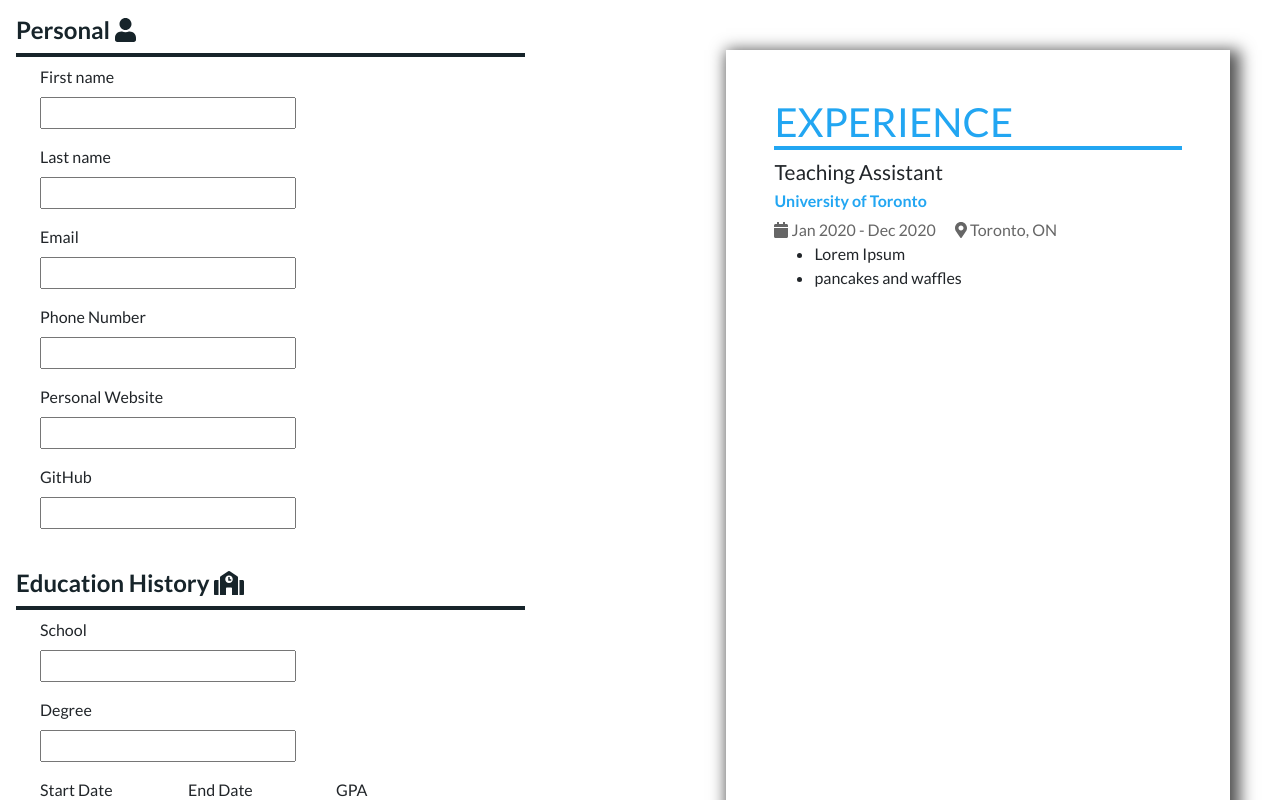
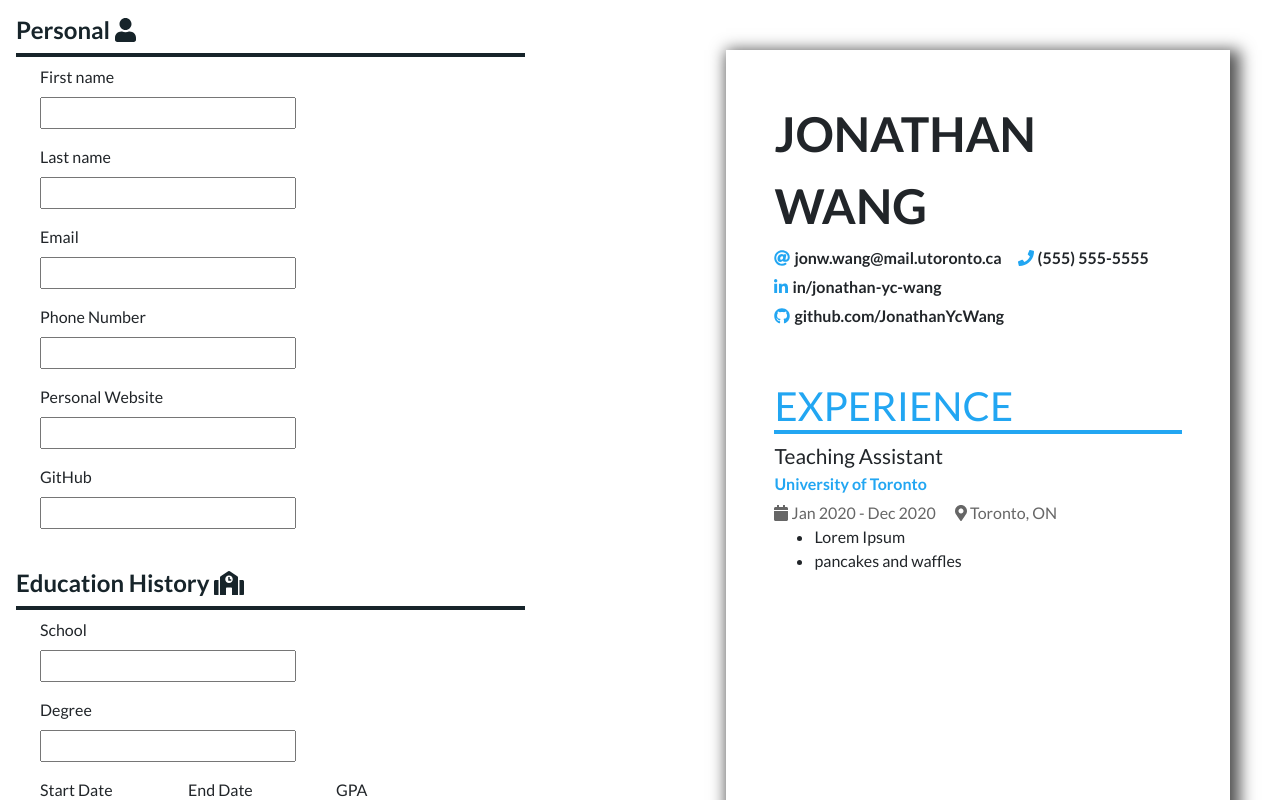
Before and after one commit to MuffinTheDragon/Resume-Builder, a React (Create React App) app in the folder frontend/: page / in a window 1280 px wide. Shown: the top 800 px of the page. Built offline with nearby package versions, Linux system fonts and the light colour scheme.

Commit message:
[CHED-41] Complete Personal Section Template

```diff
--- a/frontend/package.json
+++ b/frontend/package.json
@@ -4,6 +4,7 @@
   "private": true,
   "dependencies": {
     "@fortawesome/fontawesome-svg-core": "^1.2.34",
+    "@fortawesome/free-brands-svg-icons": "^5.15.2",
     "@fortawesome/free-solid-svg-icons": "^5.15.2",
     "@fortawesome/react-fontawesome": "^0.1.14",
     "@testing-library/jest-dom": "^5.11.4",
@@ -14,6 +15,7 @@
     "react": "^17.0.1",
     "react-bootstrap": "^1.4.3",
     "react-dom": "^17.0.1",
+    "react-number-format": "^4.4.4",
     "react-scripts": "4.0.1",
     "react-select": "^4.1.0",
     "web-vitals": "^0.2.4"
--- a/frontend/src/App.js
+++ b/frontend/src/App.js
@@ -6,6 +6,7 @@ import Additional from "./components/Additional/Additional";
 import 'bootstrap/dist/css/bootstrap.min.css';
 import EducationHistory from "./components/EducationHistory/EducationHistory"
 import JobExperienceResume from "./components/ResumeTemplates/JobExperienceResume/JobExperienceResume"
+import JobExpPersonal from "./components/JobExperienceResume/JobExpPersonal";
 
 function App() {
     return (
@@ -17,6 +18,7 @@ function App() {
                 <Additional />
             </div>
             <div id="resumeRender">
+                <JobExpPersonal />
                 <JobExperienceResume />
             </div>
         </div>
--- /dev/null
+++ b/frontend/src/components/JobExperienceResume/JobExpPersonal.js
@@ -0,0 +1,12 @@
+import React from "react";
+import PersonalTemplate from "./PersonalTemplate";
+
+function JobExpPersonal() {
+    return (
+        <div>
+            <PersonalTemplate name="Jonathan Wang" email="jonw.wang@mail.utoronto.ca" telephone="5555555555" linkedin="in/jonathan-yc-wang" github="github.com/JonathanYcWang"/>
+        </div>
+    );
+}
+
+export default JobExpPersonal;
--- /dev/null
+++ b/frontend/src/components/JobExperienceResume/JobExpStyles.module.css
@@ -0,0 +1,23 @@
+@import url('https://fonts.googleapis.com/css2?family=Lato:wght@400;700&display=swap');
+body {
+    font-family: 'Lato', sans-serif;
+}
+.personal-template {
+    margin: 3rem 3rem 0 3rem;
+}
+.name {
+    font-weight: 700;
+    font-size: 3rem;
+    text-transform: uppercase;
+    margin: 0.25rem 0;
+}
+.info-icon {
+    color: #22a6f2;
+    margin-right: 0.25rem;
+}
+.personal-info h4 {
+    display: inline-block;
+    font-size: 1rem;
+    font-weight: 700;
+    margin: 0 1rem 0.5rem 0;
+}
--- /dev/null
+++ b/frontend/src/components/JobExperienceResume/PersonalTemplate.js
@@ -0,0 +1,23 @@
+import React from "react";
+import styles from "./JobExpStyles.module.css";
+import { FontAwesomeIcon } from '@fortawesome/react-fontawesome';
+import { faAt, faPhone } from '@fortawesome/free-solid-svg-icons';
+import { faGithub, faLinkedinIn } from '@fortawesome/free-brands-svg-icons'
+import NumberFormat from 'react-number-format';
+
+function PersonalTemplate(props) {
+
+    return (
+        <div class={styles["personal-template"]}>
+            <p class={styles.name}>{props.name}</p>
+            <div class={styles['personal-info']}>
+                <h4><span class={styles['info-icon']}><FontAwesomeIcon icon={faAt} /></span>{props.email}</h4>
+                <h4><span class={styles['info-icon']}><FontAwesomeIcon icon={faPhone} /></span><NumberFormat value={props.telephone} displayType={'text'} format={"(###) ###-####"} /></h4>
+                <h4><span class={styles['info-icon']}><FontAwesomeIcon icon={faLinkedinIn} /></span>{props.linkedin}</h4>
+                <h4><span class={styles['info-icon']}><FontAwesomeIcon icon={faGithub} /></span>{props.github}</h4>
+            </div>
+        </div>
+    );
+}
+
+export default PersonalTemplate;
```
Also changed, not shown: 1 other file (tests, documents, lock files or other folders).
